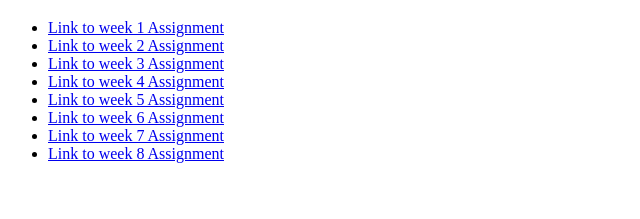
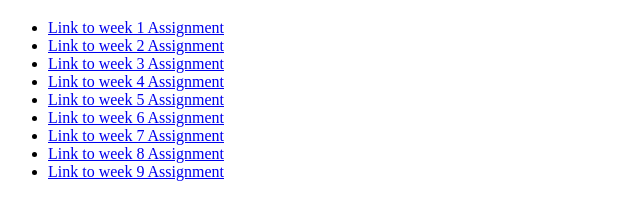
Before and after one commit to HaileyA-1/SEassignments, a plain HTML site: page index.html in a window 1280 px wide. Shown: the part 61-280 px from the top of the page, without its empty margins (0-640 px from the left). Drawn offline with Linux system fonts and the light colour scheme.

Commit message:
Week 9 Assignment

```diff
--- a/index.html
+++ b/index.html
@@ -16,6 +16,7 @@
         <li><a href="w6/w6.html">Link to week 6 Assignment</a></li>
         <li><a href="w7_assignment/index.html">Link to week 7 Assignment</a></li>
         <li><a href="w8/index.html">Link to week 8 Assignment</a></li>
+        <li><a href="w9/week9-1.html">Link to week 9 Assignment</a></li>
     </ul>
 </body>
 </html>
```
